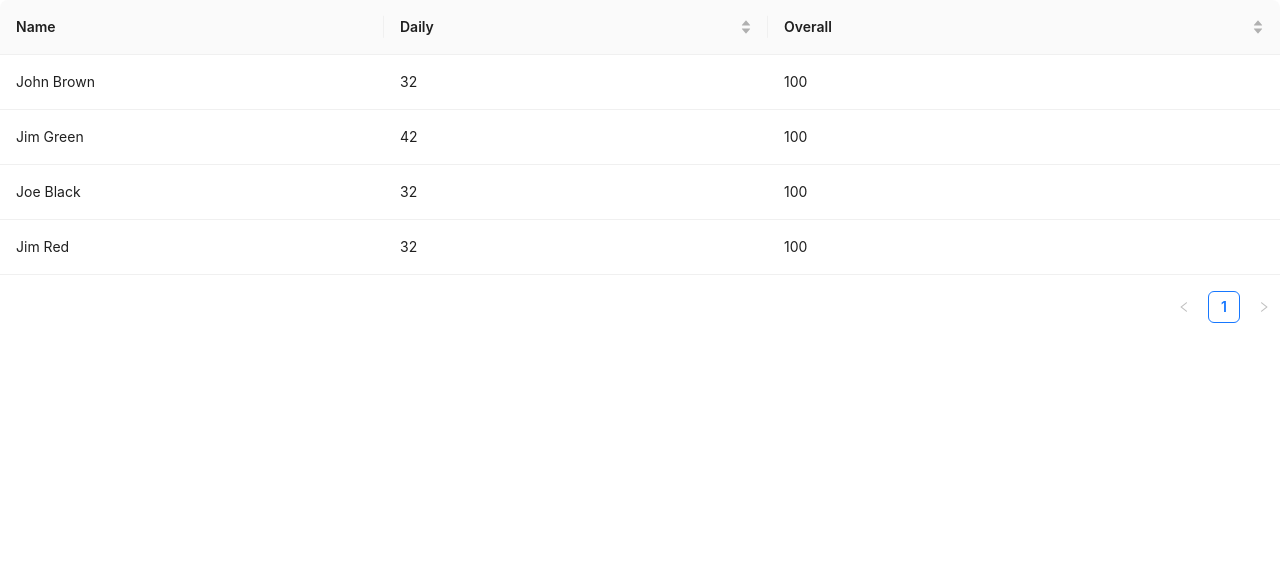
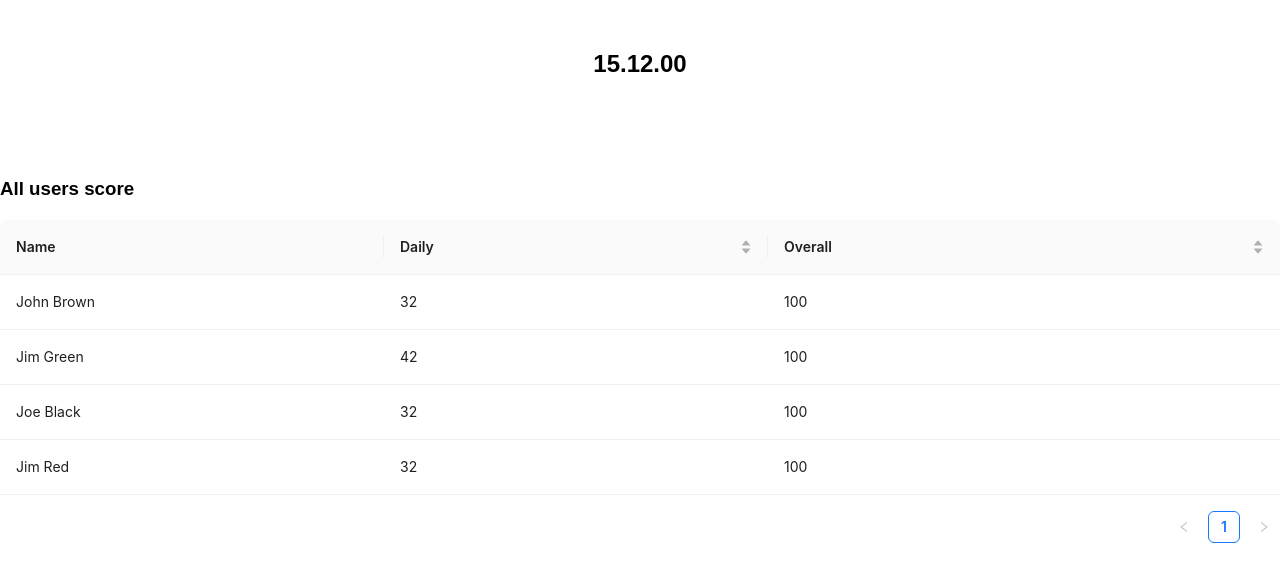
Before and after one commit to Uraimoff/challange, a React (Vite) app: page /all in a window 1280 px wide. Shown: the top 582 px of the page. Built offline with nearby package versions, Linux system fonts and the light colour scheme.

Commit message:
table finished

```diff
--- a/src/App.css
+++ b/src/App.css
@@ -8,3 +8,7 @@
 body {
   font-family: 'Motserrat', sans-serif;
 }
+.GlobaWrapper{
+  width: 1440px;
+  margin: auto;
+}
--- a/src/pages/AllRate/index.jsx
+++ b/src/pages/AllRate/index.jsx
@@ -5,8 +5,12 @@ import './style.scss'
 const AllRate = () => {
   return (
     <>
-    <div className='wrapper'>
+    <div className='wrapper GlobaWrapper'>
+      <h2>15.12.00</h2>
+      <div className='table'>
+      <h3>All users score</h3>
     <Tables/>
+      </div>
     </div>
     </>
   )
--- a/src/pages/AllRate/style.scss
+++ b/src/pages/AllRate/style.scss
@@ -1,3 +1,16 @@
 .wrapper{
     width: 100%;
+    max-width: 1440px;
+    h2{
+        justify-content: center;
+        display: flex;
+        align-items: center;
+        margin-top: 50px;
+    }
+    .table{
+        margin: 100px 0;
+        h3{
+            padding-bottom: 20px;
+        }
+    }
 }
```
